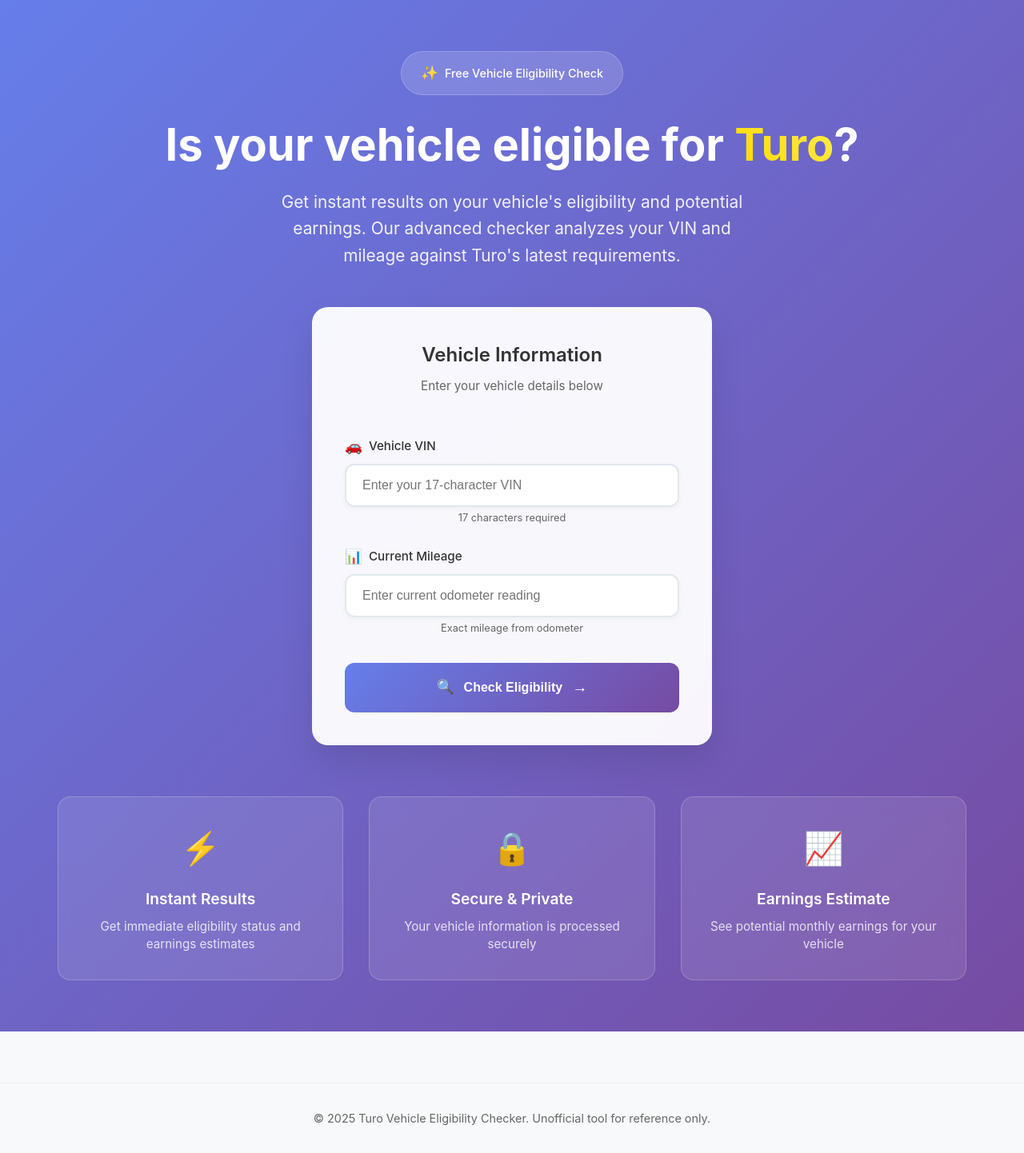
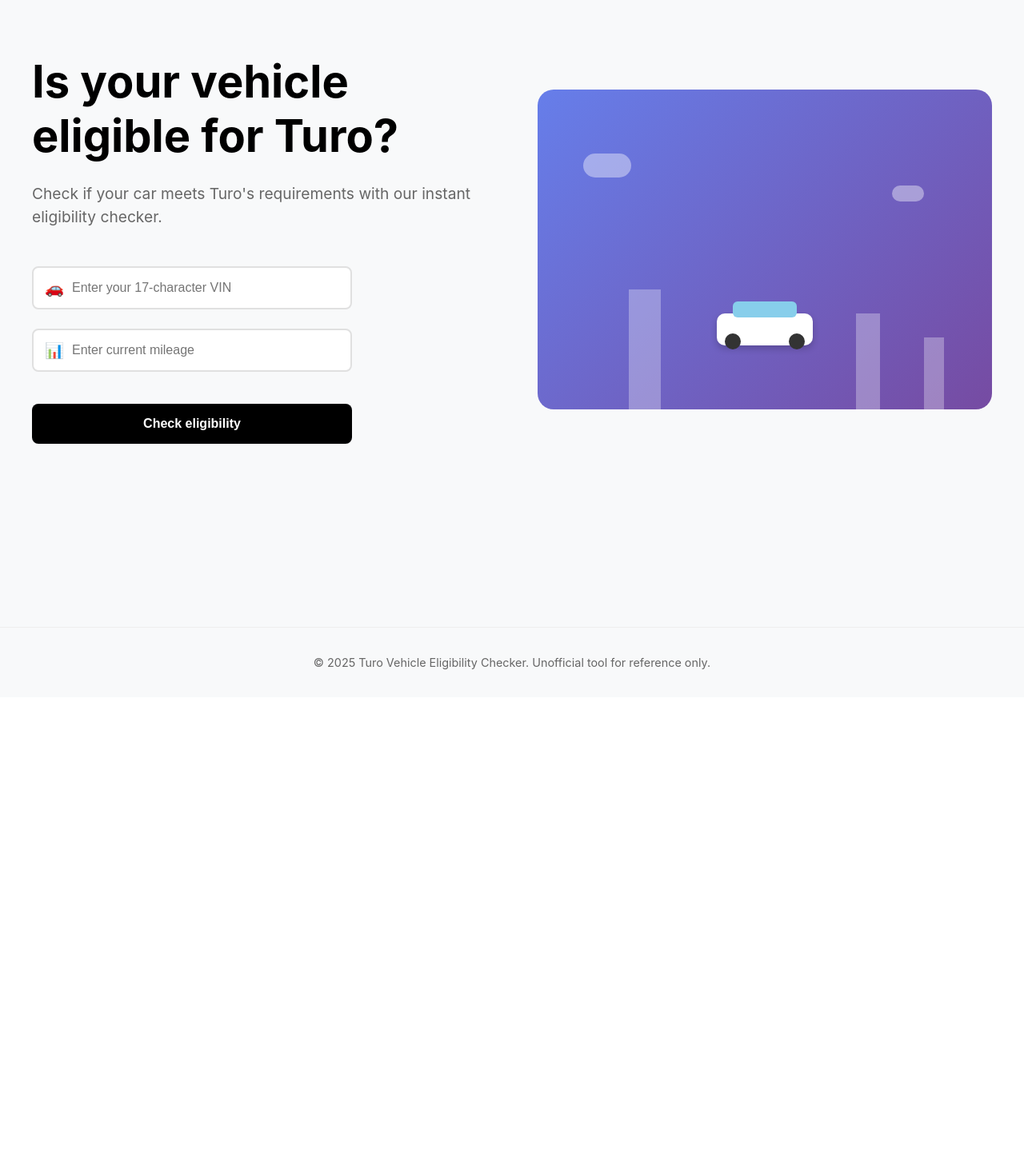
Before and after one commit to cvsper/checkingrentals, a Flask app: page / in a window 1280 px wide. Shown: the part 70-1512 px from the top of the page at 80% size. After the commit the page ends 908 px from the top, so only its background shows below. Run offline with Flask 3, Linux system fonts and the light colour scheme.

Commit message:
Revert "Enhance UI design and add vehicle title status information"
This reverts commit aa7dd304ee38986372c8f4ac340f4cd427090486.

```diff
--- a/static/styles.css
+++ b/static/styles.css
@@ -93,234 +93,99 @@ body {
 /* Main content layout */
 .main-content {
     min-height: calc(100vh - 80px);
-}
-
-/* Hero Section */
-.hero-section {
-    background: linear-gradient(135deg, #667eea 0%, #764ba2 100%);
-    padding: 4rem 0;
-    min-height: calc(100vh - 80px);
-    display: flex;
-    align-items: center;
-}
-
-.hero-container {
+    padding: 2rem;
+}
+
+.content-grid {
+    display: grid;
+    grid-template-columns: 1fr 1fr;
+    gap: 4rem;
     max-width: 1200px;
     margin: 0 auto;
-    padding: 0 2rem;
-    width: 100%;
-}
-
-.hero-content {
-    text-align: center;
-    margin-bottom: 3rem;
-}
-
-.hero-badge {
-    display: inline-flex;
     align-items: center;
-    gap: 0.5rem;
-    background: rgba(255, 255, 255, 0.15);
-    backdrop-filter: blur(10px);
-    border: 1px solid rgba(255, 255, 255, 0.2);
-    padding: 0.75rem 1.5rem;
-    border-radius: 50px;
-    font-size: 0.9rem;
-    color: white;
-    margin-bottom: 2rem;
-    font-weight: 500;
-}
-
-.badge-icon {
-    font-size: 1.1rem;
-}
-
+    min-height: 70vh;
+}
+
+.content-left {
+    padding: 2rem 0;
+}
+
+.content-right {
+    display: flex;
+    justify-content: center;
+    align-items: center;
+}
+
+/* Hero content */
 .hero-title {
     font-size: 3.5rem;
     font-weight: 700;
-    line-height: 1.1;
+    line-height: 1.2;
     margin-bottom: 1.5rem;
-    color: white;
-}
-
-.hero-title .highlight {
-    background: linear-gradient(45deg, #ffd700, #ffed4e);
-    -webkit-background-clip: text;
-    -webkit-text-fill-color: transparent;
-    background-clip: text;
+    color: #000;
 }
 
 .hero-subtitle {
-    font-size: 1.3rem;
-    color: rgba(255, 255, 255, 0.9);
+    font-size: 1.2rem;
+    color: #666;
     margin-bottom: 3rem;
-    line-height: 1.6;
-    max-width: 600px;
-    margin-left: auto;
-    margin-right: auto;
-}
-
-/* Form Container */
-.form-container {
-    background: rgba(255, 255, 255, 0.95);
-    backdrop-filter: blur(10px);
-    border-radius: 20px;
-    padding: 2.5rem;
-    box-shadow: 0 20px 40px rgba(0, 0, 0, 0.1);
-    border: 1px solid rgba(255, 255, 255, 0.2);
-    max-width: 500px;
-    margin: 0 auto;
-}
-
-.form-header {
-    text-align: center;
-    margin-bottom: 2rem;
-}
-
-.form-header h3 {
-    font-size: 1.5rem;
-    font-weight: 600;
-    color: #333;
-    margin-bottom: 0.5rem;
-}
-
-.form-header p {
-    color: #666;
-    font-size: 0.95rem;
-}
-
-.form-grid {
-    display: grid;
-    gap: 1.5rem;
-    margin-bottom: 2rem;
+    line-height: 1.5;
+}
+
+/* Form styles */
+.eligibility-form {
+    max-width: 400px;
 }
 
 .form-group {
-    display: flex;
-    flex-direction: column;
-    gap: 0.5rem;
-}
-
-.form-label {
-    display: flex;
-    align-items: center;
-    gap: 0.5rem;
-    font-weight: 500;
-    color: #333;
-    font-size: 0.95rem;
-}
-
-.label-icon {
-    font-size: 1.1rem;
+    margin-bottom: 1.5rem;
 }
 
 .input-group {
     position: relative;
+    display: flex;
+    align-items: center;
+}
+
+.input-icon {
+    position: absolute;
+    left: 1rem;
+    font-size: 1.2rem;
+    z-index: 2;
 }
 
 .form-input {
     width: 100%;
-    padding: 1rem 1.25rem;
-    border: 2px solid #e1e8ed;
-    border-radius: 12px;
+    padding: 1rem 1rem 1rem 3rem;
+    border: 2px solid #e0e0e0;
+    border-radius: 8px;
     font-size: 1rem;
-    transition: all 0.3s ease;
+    transition: border-color 0.2s;
     background: white;
-    box-shadow: 0 2px 8px rgba(0, 0, 0, 0.04);
 }
 
 .form-input:focus {
     outline: none;
-    border-color: #667eea;
-    box-shadow: 0 0 0 3px rgba(102, 126, 234, 0.1);
-    transform: translateY(-1px);
-}
-
-.input-helper {
-    font-size: 0.8rem;
-    color: #666;
-    margin-top: 0.25rem;
+    border-color: #000;
 }
 
 .check-btn {
     width: 100%;
-    background: linear-gradient(135deg, #667eea 0%, #764ba2 100%);
+    background-color: #000;
     color: white;
     border: none;
-    padding: 1.25rem 2rem;
-    border-radius: 12px;
+    padding: 1rem 2rem;
+    border-radius: 8px;
     font-size: 1rem;
     font-weight: 600;
     cursor: pointer;
-    transition: all 0.3s ease;
-    display: flex;
-    align-items: center;
-    justify-content: center;
-    gap: 0.75rem;
-    position: relative;
-    overflow: hidden;
+    transition: all 0.2s;
+    margin-top: 1rem;
 }
 
 .check-btn:hover {
-    transform: translateY(-2px);
-    box-shadow: 0 10px 25px rgba(102, 126, 234, 0.3);
-}
-
-.check-btn:active {
-    transform: translateY(0);
-}
-
-.btn-icon {
-    font-size: 1.1rem;
-}
-
-.btn-arrow {
-    font-size: 1.2rem;
-    transition: transform 0.3s ease;
-}
-
-.check-btn:hover .btn-arrow {
-    transform: translateX(3px);
-}
-
-/* Features Grid */
-.features-grid {
-    display: grid;
-    grid-template-columns: repeat(auto-fit, minmax(250px, 1fr));
-    gap: 2rem;
-    margin-top: 4rem;
-}
-
-.feature-card {
-    background: rgba(255, 255, 255, 0.1);
-    backdrop-filter: blur(10px);
-    border: 1px solid rgba(255, 255, 255, 0.2);
-    border-radius: 16px;
-    padding: 2rem;
-    text-align: center;
-    transition: transform 0.3s ease;
-}
-
-.feature-card:hover {
-    transform: translateY(-5px);
-}
-
-.feature-icon {
-    font-size: 2.5rem;
-    margin-bottom: 1rem;
-}
-
-.feature-card h4 {
-    color: white;
-    font-size: 1.2rem;
-    font-weight: 600;
-    margin-bottom: 0.5rem;
-}
-
-.feature-card p {
-    color: rgba(255, 255, 255, 0.8);
-    font-size: 0.95rem;
-    line-height: 1.5;
+    background-color: #333;
+    transform: translateY(-1px);
 }
 
 /* Flash messages */
@@ -1908,26 +1773,6 @@ body {
     line-height: 1.5;
 }
 
-/* Title Status Styling */
-.title-status {
-    display: flex;
-    align-items: center;
-    gap: 0.5rem;
-    font-weight: 600;
-}
-
-.title-status.clean {
-    color: #166534;
-}
-
-.title-status.branded {
-    color: #dc2626;
-}
-
-.title-icon {
-    font-size: 1.1rem;
-}
-
 /* Responsive design */
 @media (max-width: 768px) {
     .content-grid {
--- a/templates/index.html
+++ b/templates/index.html
@@ -20,77 +20,49 @@
     </header>
 
     <main class="main-content">
-        <div class="hero-section">
-            <div class="hero-container">
+        <div class="content-grid">
+            <div class="content-left">
                 <div class="hero-content">
-                    <div class="hero-badge">
-                        <span class="badge-icon">✨</span>
-                        <span>Free Vehicle Eligibility Check</span>
-                    </div>
-
                     <h1 class="hero-title">
-                        Is your vehicle eligible for <span class="highlight">Turo</span>?
+                        Is your vehicle eligible for Turo?
                     </h1>
-
                     <p class="hero-subtitle">
-                        Get instant results on your vehicle's eligibility and potential earnings.
-                        Our advanced checker analyzes your VIN and mileage against Turo's latest requirements.
+                        Check if your car meets Turo's requirements with our instant eligibility checker.
                     </p>
 
-                    <div class="form-container">
                     <form class="eligibility-form" method="POST" action="{{ url_for('check_eligibility') }}">
-                            <div class="form-header">
-                                <h3>Vehicle Information</h3>
-                                <p>Enter your vehicle details below</p>
-                            </div>
-
-                            <div class="form-grid">
                         <div class="form-group">
-                                    <label for="vin" class="form-label">
-                                        <span class="label-icon">🚗</span>
-                                        Vehicle VIN
-                                    </label>
                             <div class="input-group">
+                                <span class="input-icon">🚗</span>
                                 <input
                                     type="text"
-                                            id="vin"
                                     name="vin"
                                     placeholder="Enter your 17-character VIN"
                                     class="form-input"
                                     maxlength="17"
                                     required
                                 >
-                                        <div class="input-helper">17 characters required</div>
                             </div>
                         </div>
 
                         <div class="form-group">
-                                    <label for="mileage" class="form-label">
-                                        <span class="label-icon">📊</span>
-                                        Current Mileage
-                                    </label>
                             <div class="input-group">
+                                <span class="input-icon">📊</span>
                                 <input
                                     type="number"
-                                            id="mileage"
                                     name="mileage"
-                                            placeholder="Enter current odometer reading"
+                                    placeholder="Enter current mileage"
                                     class="form-input"
                                     min="0"
                                     required
                                 >
-                                        <div class="input-helper">Exact mileage from odometer</div>
-                                    </div>
                             </div>
                         </div>
 
                         <button type="submit" class="check-btn">
-                                <span class="btn-icon">🔍</span>
-                                <span>Check Eligibility</span>
-                                <span class="btn-arrow">→</span>
+                            Check eligibility
                         </button>
                     </form>
-                    </div>
 
                     {% with messages = get_flashed_messages(with_categories=true) %}
                         {% if messages %}
@@ -102,24 +74,24 @@
                         {% endif %}
                     {% endwith %}
                 </div>
-
-                <div class="features-grid">
-                    <div class="feature-card">
-                        <div class="feature-icon">⚡</div>
-                        <h4>Instant Results</h4>
-                        <p>Get immediate eligibility status and earnings estimates</p>
             </div>
 
-                    <div class="feature-card">
-                        <div class="feature-icon">🔒</div>
-                        <h4>Secure & Private</h4>
-                        <p>Your vehicle information is processed securely</p>
+            <div class="content-right">
+                <div class="illustration">
+                    <div class="car-illustration">
+                        <div class="car-body"></div>
+                        <div class="car-windows"></div>
+                        <div class="car-wheels">
+                            <div class="wheel wheel-front"></div>
+                            <div class="wheel wheel-rear"></div>
                         </div>
-
-                    <div class="feature-card">
-                        <div class="feature-icon">📈</div>
-                        <h4>Earnings Estimate</h4>
-                        <p>See potential monthly earnings for your vehicle</p>
+                    </div>
+                    <div class="background-elements">
+                        <div class="building building-1"></div>
+                        <div class="building building-2"></div>
+                        <div class="building building-3"></div>
+                        <div class="cloud cloud-1"></div>
+                        <div class="cloud cloud-2"></div>
                     </div>
                 </div>
             </div>
```
Also changed, not shown: templates/result.html (+0 -11 lines), vin_utils.py (+1 -8 lines). Lines whose indentation alone changed are shown as unchanged.
